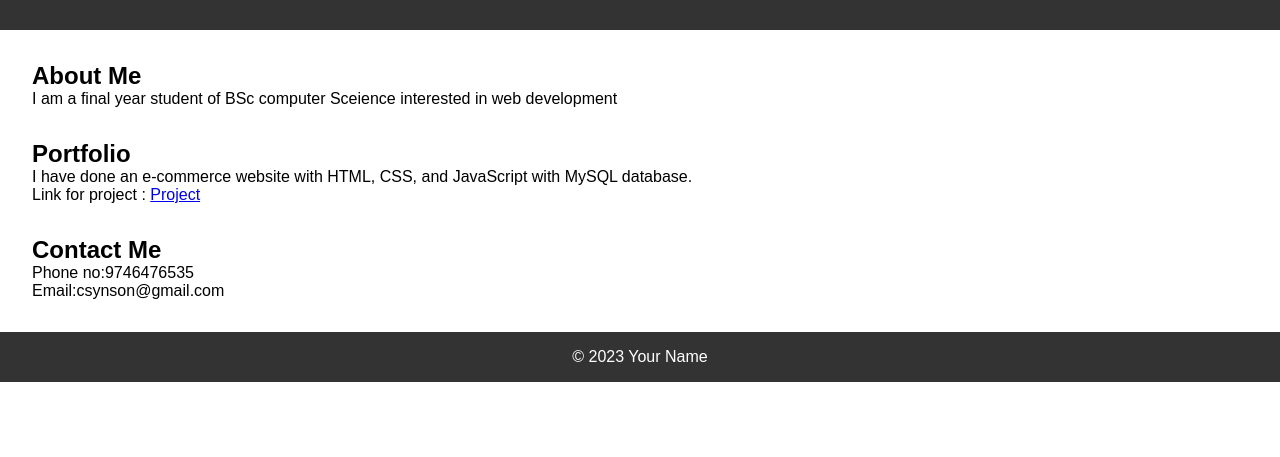
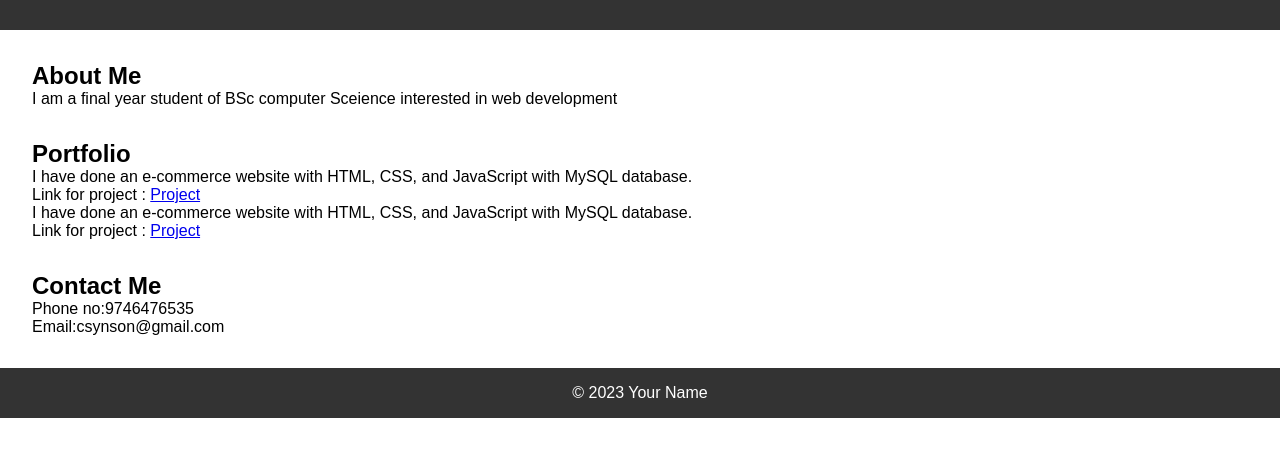
Before and after one commit to sainson04/digital-portfolio, a plain HTML site: page index.html in a window 1280 px wide. Shown: the part 89-546 px from the top of the page. Drawn offline with Linux system fonts and the light colour scheme.

Commit message:
Update index.html

```diff
--- a/index.html
+++ b/index.html
@@ -27,6 +27,9 @@
         <h2>Portfolio</h2>
             I have done an e-commerce website with HTML, CSS, and JavaScript with MySQL database.<br>
             Link for project : <a href="project">Project</a>
+        <h2></h2>
+            I have done an e-commerce website with HTML, CSS, and JavaScript with MySQL database.<br>
+            Link for project : <a href="project">Project</a>
     </section>
 
     <section id="contact">
```
